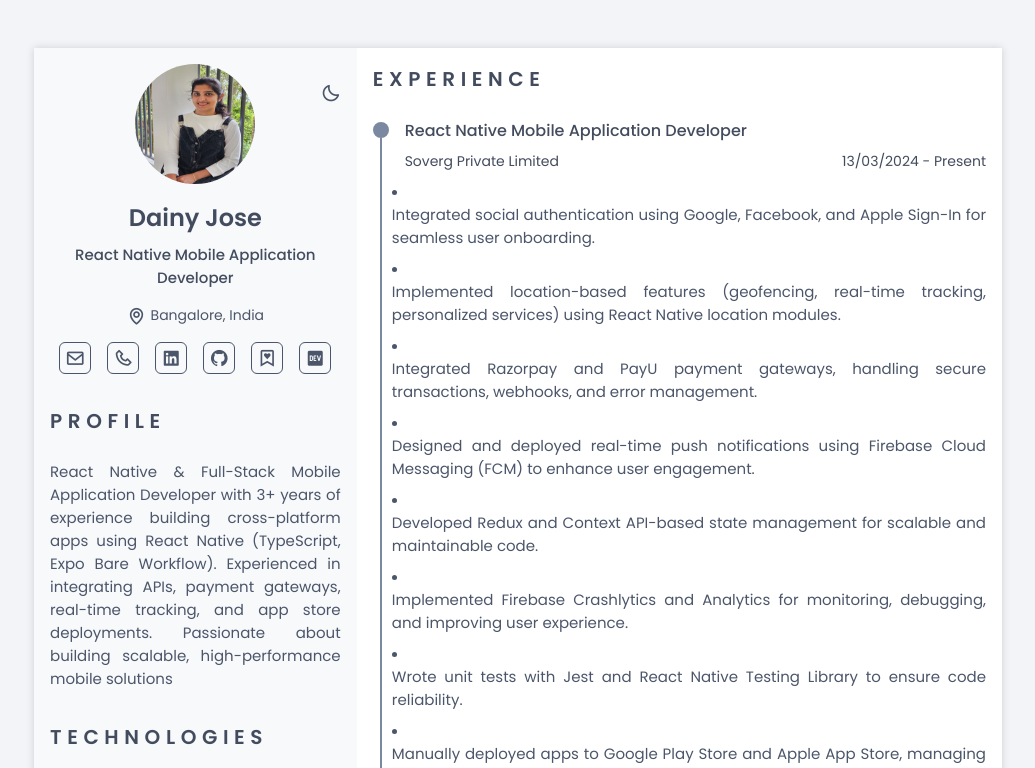
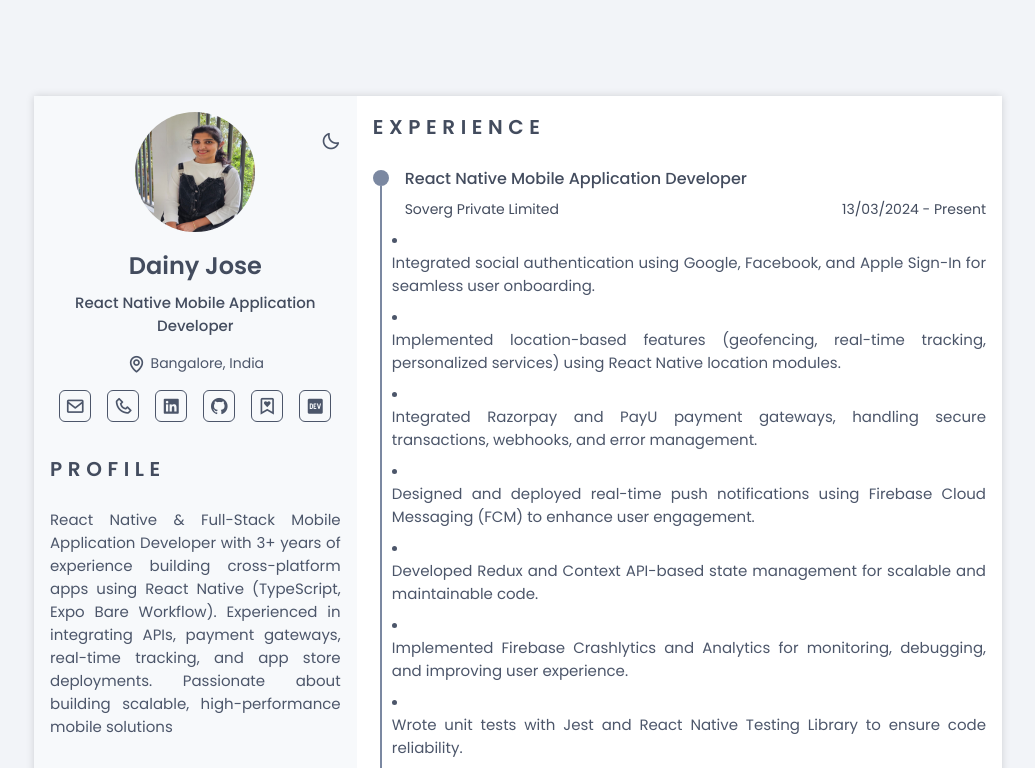
Before and after one commit to dainyjose/my-resume, a React (Vite) app: page / in a window 1280 px wide. Shown: the top 768 px of the page, without its empty margins (122-1157 px from the left). Built offline with nearby package versions, Linux system fonts and the light colour scheme.

Commit message:
updated the styling

```diff
--- a/src/App.tsx
+++ b/src/App.tsx
@@ -8,8 +8,10 @@ import { AboutMe } from "./Components/AboutMe";
 import { Menu } from "./Components/Menu";
 import Hero from "./Components/Hero";
 
-import { Data as dataSchema } from "./Schemas/Data";
-import { Menu as menuSchema } from "./Schemas/Menu";
+import { resumeData as dataSchema } from "./data/resumeData";
+import { Menu as menuSchema } from "./data/Menu";
+import { resumeData } from "./data/resumeData";
+import { Header } from "./Components/Header";
 
 const App = () => {
   const query = "(min-width: 968px)";
@@ -25,6 +27,12 @@ const App = () => {
   const { profile, aboutMe, skills, socialMedia, experience } = dataSchema;
   return (
     <>
+      <Header
+        name={resumeData.name}
+        role={resumeData.role}
+        location={resumeData.location}
+        social={resumeData.social}
+      />
       <Hero
         {...profile}
         {...aboutMe}
--- /dev/null
+++ b/src/Components/Header/Header.module.css
@@ -0,0 +1,41 @@
+.header {
+  display: flex;
+  justify-content: space-between;
+  align-items: center;
+  background-color: var(--bg-primary);
+  padding: 1.5rem 2rem;
+  border-bottom: 2px solid var(--accent);
+}
+
+.info {
+  display: flex;
+  flex-direction: column;
+}
+
+.name {
+  font-size: 1.8rem;
+  font-weight: 700;
+  color: var(--text-primary);
+}
+
+.role {
+  font-size: 1rem;
+  color: var(--text-secondary);
+}
+
+.location {
+  font-size: 0.9rem;
+  color: var(--text-muted);
+}
+
+.socialLinks a {
+  margin-left: 1rem;
+  color: var(--accent);
+  text-decoration: none;
+  font-weight: 500;
+  transition: 0.2s ease;
+}
+
+.socialLinks a:hover {
+  color: var(--accent-hover);
+}
--- /dev/null
+++ b/src/Components/Header/Header.tsx
@@ -0,0 +1,52 @@
+import React from "react";
+import styles from "./Header.module.css";
+import type { HeaderProps } from "./types";
+
+export const Header: React.FC<HeaderProps> = ({
+  name,
+  role,
+  location,
+  social,
+}) => {
+  return (
+    <header className={styles.header}>
+      <div className={styles.info}>
+        <h1 className={styles.name}>{name}</h1>
+        <p className={styles.role}>{role}</p>
+        <p className={styles.location}>{location}</p>
+      </div>
+
+      {social && (
+        <div className={styles.socialLinks}>
+          {social.github && (
+            <a
+              href={social.github}
+              target="_blank"
+              rel="noreferrer"
+            >
+              GitHub
+            </a>
+          )}
+          {social.linkedin && (
+            <a
+              href={social.linkedin}
+              target="_blank"
+              rel="noreferrer"
+            >
+              LinkedIn
+            </a>
+          )}
+          {social.portfolio && (
+            <a
+              href={social.portfolio}
+              target="_blank"
+              rel="noreferrer"
+            >
+              Portfolio
+            </a>
+          )}
+        </div>
+      )}
+    </header>
+  );
+};
--- /dev/null
+++ b/src/Components/Header/index.ts
@@ -0,0 +1 @@
+export * from "./Header";
--- /dev/null
+++ b/src/Components/Header/types.ts
@@ -0,0 +1,10 @@
+export interface HeaderProps {
+  name: string;
+  role: string;
+  location: string;
+  social?: {
+    github?: string;
+    linkedin?: string;
+    portfolio?: string;
+  };
+}
--- a/src/Schemas/Data.ts
+++ b/src/data/resumeData.ts
@@ -1,4 +1,4 @@
-export const Data = {
+export const resumeData = {
     profile: {
         name: "Dainy Jose",
         occupation: "React Native Mobile Application Developer",
```
Also changed, not shown: src/data/Menu.ts (renamed from src/Schemas/Menu.ts).
